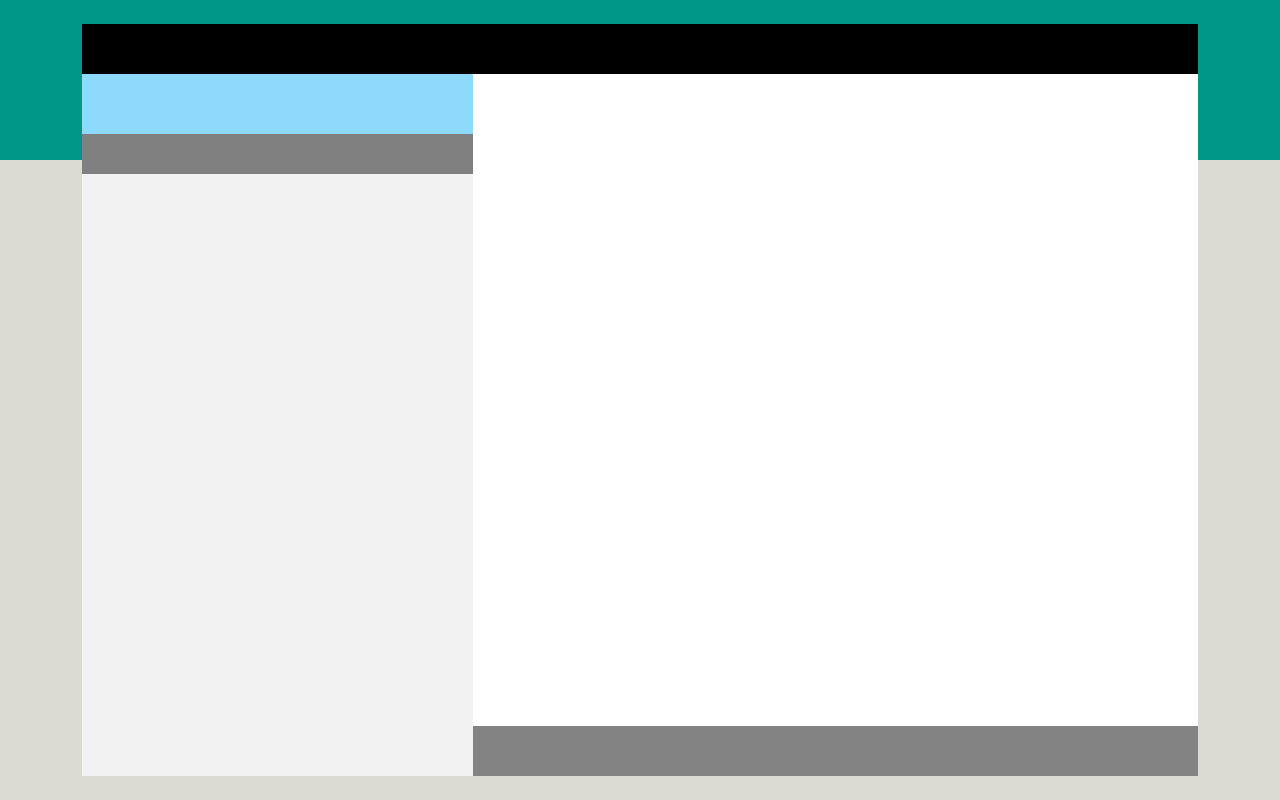
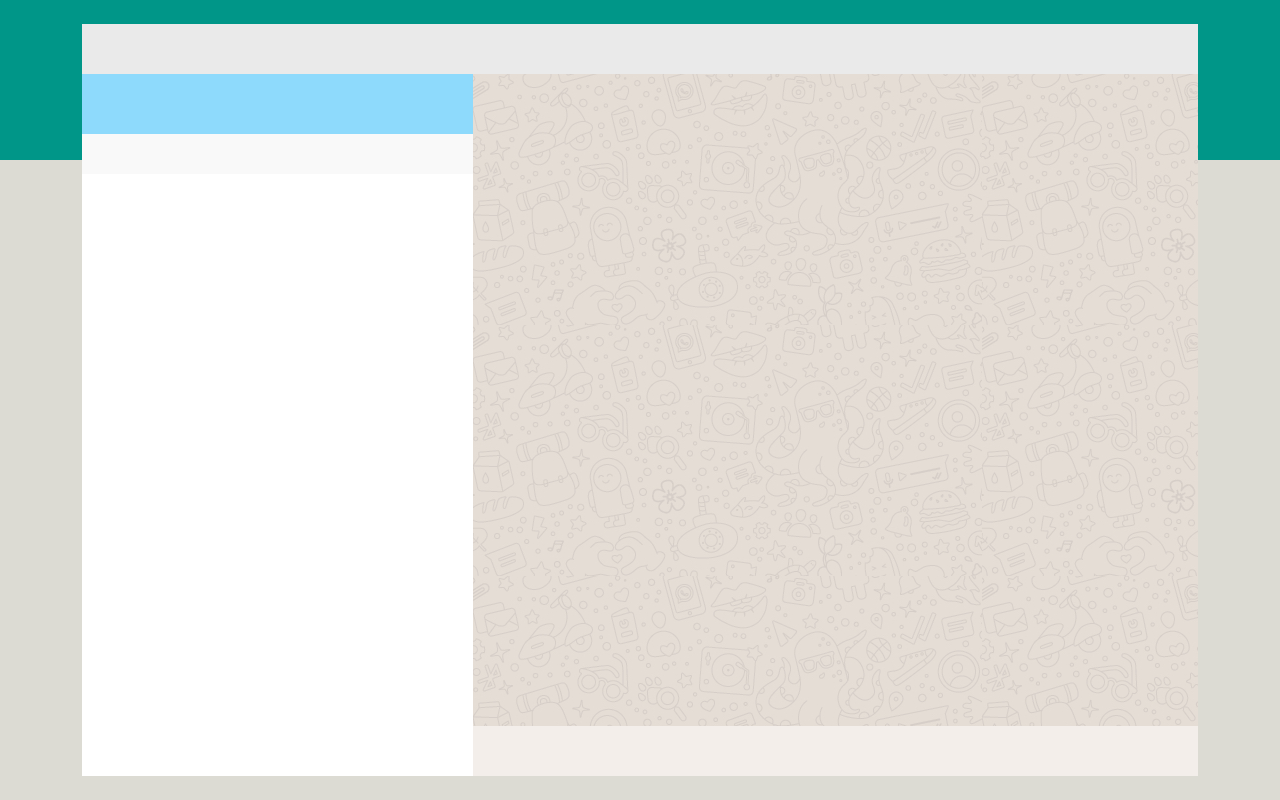
Before and after one commit to Marcap00/vue-boolzapp, a plain HTML site: page index.html in a window 1280 px wide. Drawn offline with nearby package versions, Linux system fonts and the light colour scheme.

Commit message:
added color and image bg

```diff
--- a/css/style.css
+++ b/css/style.css
@@ -33,7 +33,7 @@ a {
 
 header {
     height: 50px;
-    background-color: #000;
+    background-color: #eaeaea;
 }
 
 /* % Main */
@@ -61,12 +61,12 @@ header {
 
 .col-lft .search-bar {
     height: 40px;
-    background-color: grey;
+    background-color: #f9f9f9;
 }
 
 .col-lft .contacts-list {
     height: calc(100% - 150px);
-    background-color: #f2f2f2;
+    background-color: #fff;
 }
 
 /* TODO Adding overflow on the section contacts */
@@ -74,11 +74,12 @@ header {
 /* Right Column */
 .col-rght .chat {
     height: calc(100% - 100px);
+    background-image: url('../img/mine.png');
 }
 
 .col-rght .input-message {
     height: 50px;
-    background-color: #838383;
+    background-color: #f3eeea;
 }
 
 /* TODO Adding overflow on the section chat */
```
